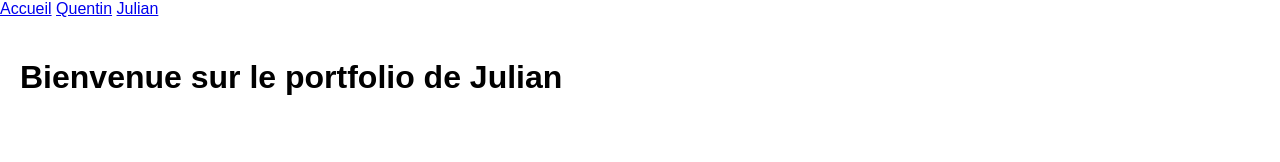
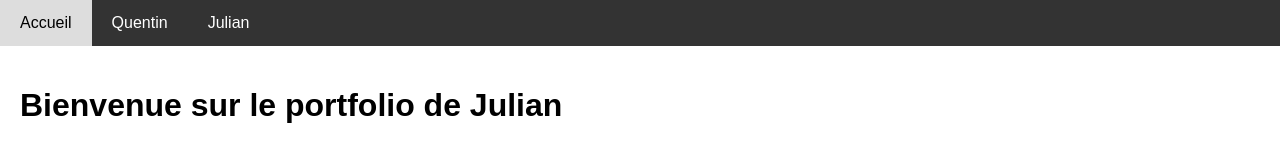
Before and after one commit to Wickeur/PortfolioGroup, a plain HTML site: page Partie_Julian/portfolio_julian.html in a window 1280 px wide. Drawn offline with Linux system fonts and the light colour scheme.

Commit message:
fix(Accueil): bug navbar redirection

```diff
--- a/Partie_Julian/portfolio_julian.html
+++ b/Partie_Julian/portfolio_julian.html
@@ -5,6 +5,7 @@
     <meta charset="UTF-8">
     <meta name="viewport" content="width=device-width, initial-scale=1.0">
     <title>Page d'accueil</title>
+    <link rel="stylesheet" href="../style.css">
     <style>
         body {
             font-family: Arial, sans-serif;
@@ -15,11 +16,10 @@
 </head>
 
 <body>
-
     <div class="navbar">
-        <a href="./index.html">Accueil</a>
-        <a href="./Partie_Quentin/portfolio_quentin.html">Quentin</a>
-        <a href="./Partie_Julian/portfolio_julian.html">Julian</a>
+        <a href="../index.html">Accueil</a>
+        <a href="../Partie_Quentin/portfolio_quentin.html">Quentin</a>
+        <a href="../Partie_Julian/portfolio_julian.html">Julian</a>
     </div>
 
     <div style="padding: 20px;">
```
Also changed, not shown: Partie_Quentin/portfolio_quentin.html (+4 -3 lines), index.html (+1 -1 lines).
